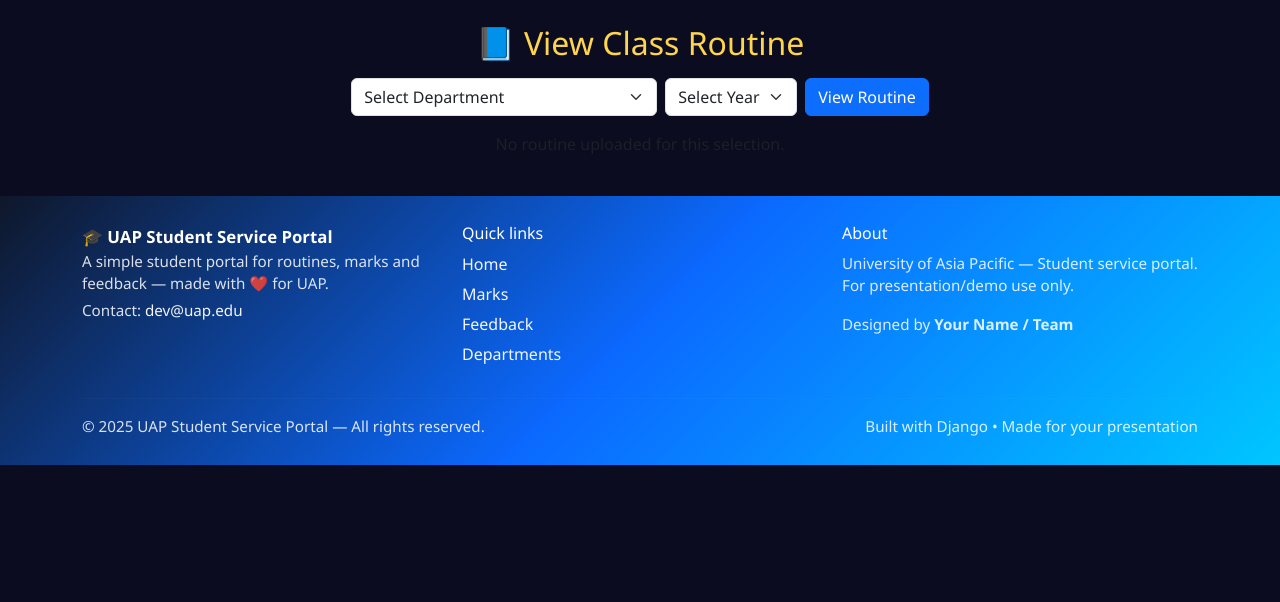
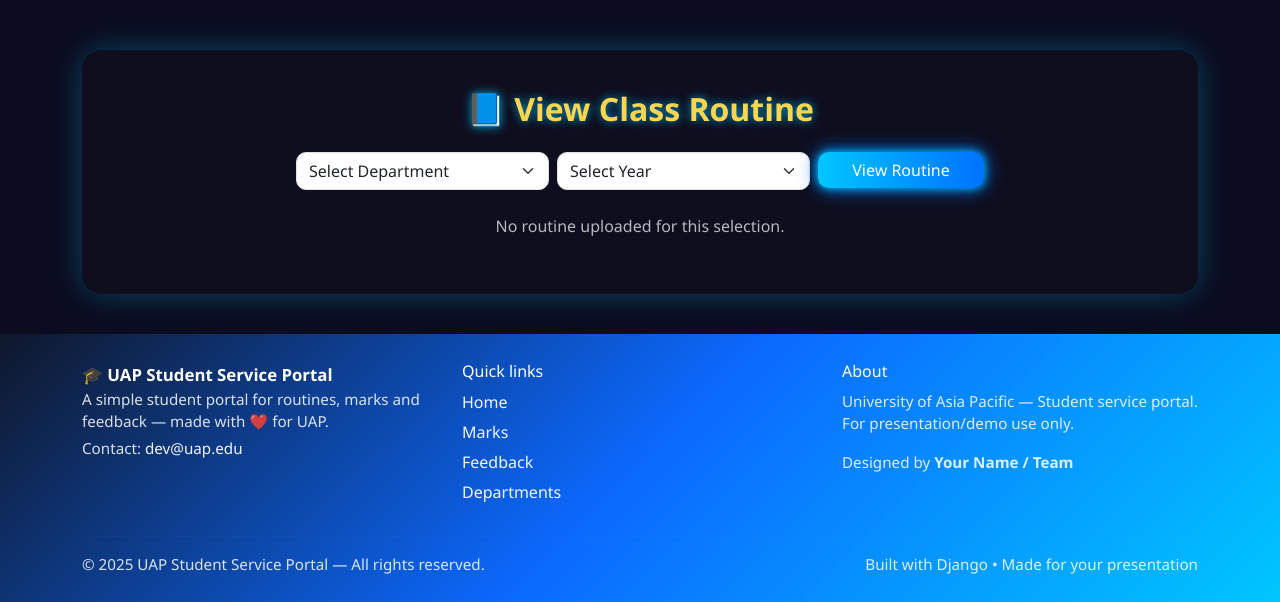
Before and after one commit to rizon53/UAP_Student_Service_Portal, a Django app: page /routine_list/ in a window 1280 px wide. Shown: the part 56-658 px from the top of the page. Run offline with Django 5.2, Linux system fonts and the light colour scheme.

Commit message:
Updated routine_list templates

```diff
--- a/templates/routine_list.html
+++ b/templates/routine_list.html
@@ -2,12 +2,89 @@
 {% load routine_extras %}
 
 {% block content %}
-<div class="container mt-4">
-    <h2 class="mb-3 text-center">📘 View Class Routine</h2>
+<style>
+    .routine-container {
+        background: rgba(15, 15, 30, 0.9);
+        padding: 40px;
+        border-radius: 20px;
+        box-shadow: 0 0 30px rgba(0, 198, 255, 0.3);
+        backdrop-filter: blur(10px);
+        margin-top: 50px;
+        color: #fff;
+    }
+
+    h2 {
+        color: #00c6ff;
+        text-shadow: 0 0 10px rgba(0,198,255,0.8);
+        font-weight: 700;
+    }
+
+    .form-select, .btn {
+        border-radius: 10px;
+        font-weight: 500;
+    }
+
+    .btn-primary {
+        background: linear-gradient(90deg, #00c6ff, #0072ff);
+        border: none;
+        box-shadow: 0 0 10px #00c6ff, 0 0 20px #0072ff;
+        transition: all 0.3s ease;
+    }
+
+    .btn-primary:hover {
+        box-shadow: 0 0 20px #00c6ff, 0 0 40px #0072ff;
+        transform: translateY(-2px);
+    }
+
+    .btn-outline-primary {
+        border: 2px solid #00c6ff;
+        color: #00c6ff;
+        background: transparent;
+        font-weight: 600;
+        transition: 0.3s;
+    }
+
+    .btn-outline-primary:hover {
+        background: linear-gradient(90deg, #00c6ff, #0072ff);
+        color: #fff;
+        box-shadow: 0 0 15px #00c6ff;
+        transform: scale(1.05);
+    }
+
+    .img-thumbnail {
+        border: 2px solid #00c6ff;
+        box-shadow: 0 0 20px rgba(0,198,255,0.3);
+        border-radius: 15px;
+        transition: transform 0.3s ease, box-shadow 0.3s ease;
+    }
+
+    .img-thumbnail:hover {
+        transform: scale(1.03);
+        box-shadow: 0 0 25px rgba(0,198,255,0.6);
+    }
+
+    .text-muted {
+        color: rgba(255,255,255,0.7) !important;
+    }
+
+    /* Optional glowing border animation */
+    @keyframes glowBorder {
+        0% { box-shadow: 0 0 10px #00c6ff; }
+        50% { box-shadow: 0 0 25px #0072ff; }
+        100% { box-shadow: 0 0 10px #00c6ff; }
+    }
+
+    .routine-container:hover {
+        animation: glowBorder 2s infinite alternate;
+    }
+</style>
+
+<div class="container routine-container">
+    <h2 class="mb-4 text-center">📘 View Class Routine</h2>
 
     <!-- Select Department & Year -->
-    <form method="get" class="row g-2 mb-3 justify-content-center">
-        <div class="col-auto">
+    <form method="get" class="row g-2 mb-4 justify-content-center">
+        <div class="col-md-3">
             <select name="department" class="form-select">
                 <option value="">Select Department</option>
                 {% for code, name in departments %}
@@ -15,7 +92,7 @@
                 {% endfor %}
             </select>
         </div>
-        <div class="col-auto">
+        <div class="col-md-3">
             <select name="year" class="form-select">
                 <option value="">Select Year</option>
                 {% for code, name in years %}
@@ -23,23 +100,23 @@
                 {% endfor %}
             </select>
         </div>
-        <div class="col-auto">
-            <button type="submit" class="btn btn-primary">View Routine</button>
+        <div class="col-md-2 text-center">
+            <button type="submit" class="btn btn-primary w-100">View Routine</button>
         </div>
     </form>
 
     <!-- Routine Display -->
     {% if routines %}
-        <div class="row">
+        <div class="row justify-content-center">
             {% for r in routines %}
-                <div class="col-md-6 mb-3 text-center">
+                <div class="col-md-5 mb-4 text-center">
                     {% if r.routine_file.url|endswith:".pdf" %}
                         <a href="{{ r.routine_file.url }}" target="_blank" class="btn btn-outline-primary">
-                            View PDF: {{ r.title|default:"Routine" }}
+                            📄 View PDF: {{ r.title|default:"Routine" }}
                         </a>
                     {% else %}
-                        <img src="{{ r.routine_file.url }}" alt="{{ r.title|default:"Routine" }}" class="img-thumbnail" style="max-width:500px;">
-                        <p>{{ r.title|default:"Routine" }}</p>
+                        <img src="{{ r.routine_file.url }}" alt="{{ r.title|default:"Routine" }}" class="img-thumbnail">
+                        <p class="mt-2">{{ r.title|default:"Routine" }}</p>
                     {% endif %}
                 </div>
             {% endfor %}
```
